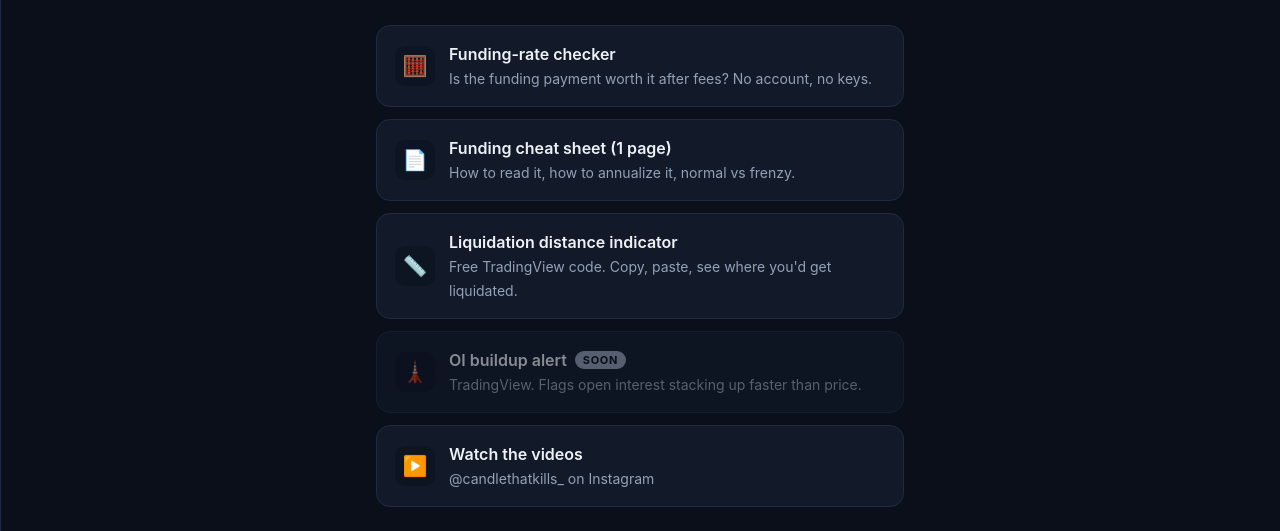
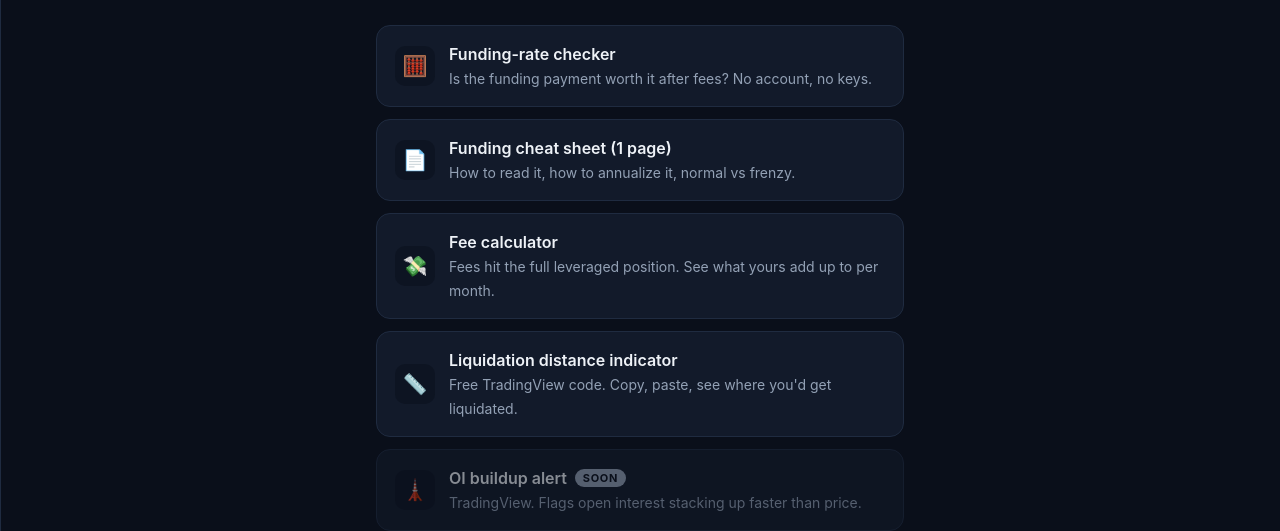
Before and after one commit to IZACK9/tools, a plain HTML site: page index.html in a window 1280 px wide. Shown: the part 269-800 px from the top of the page. Drawn offline with Linux system fonts and the light colour scheme.

Commit message:
Add fee calculator button to index.html

```diff
--- a/index.html
+++ b/index.html
@@ -24,6 +24,10 @@
     <span class="ic">📄</span>
     <span><span class="t">Funding cheat sheet (1 page)</span><br><span class="s">How to read it, how to annualize it, normal vs frenzy.</span></span>
   </a>
+  <a class="btn" href="fees.html">
+    <span class="ic">💸</span>
+    <span><span class="t">Fee calculator</span><br><span class="s">Fees hit the full leveraged position. See what yours add up to per month.</span></span>
+  </a>
   <a class="btn" href="liquidation.html">
     <span class="ic">📏</span>
     <span><span class="t">Liquidation distance indicator</span><br><span class="s">Free TradingView code. Copy, paste, see where you'd get liquidated.</span></span>
```
